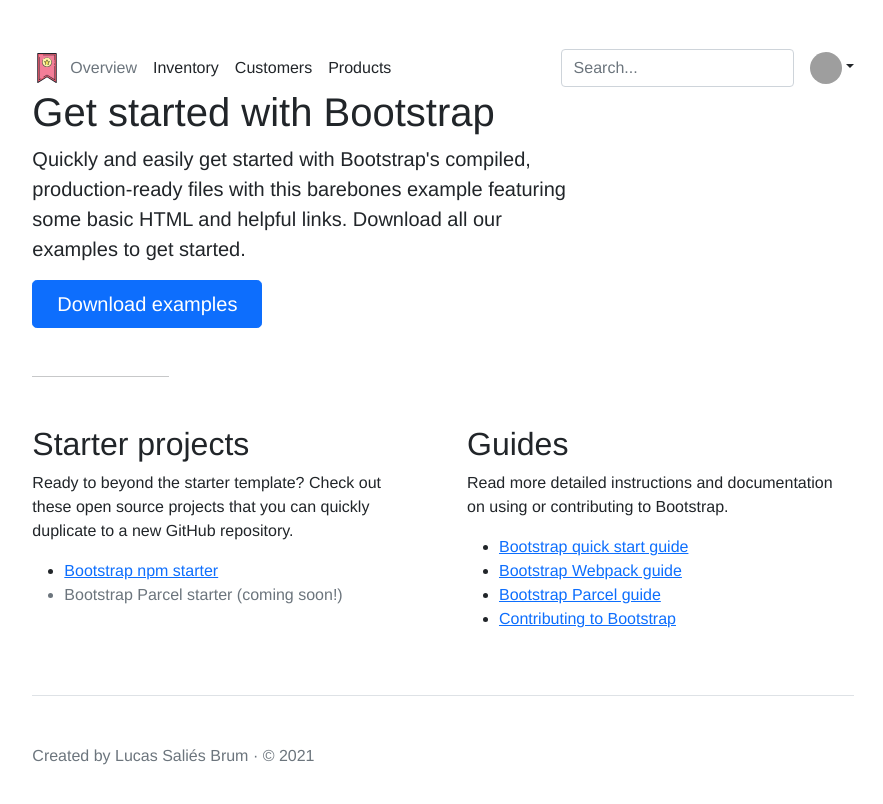
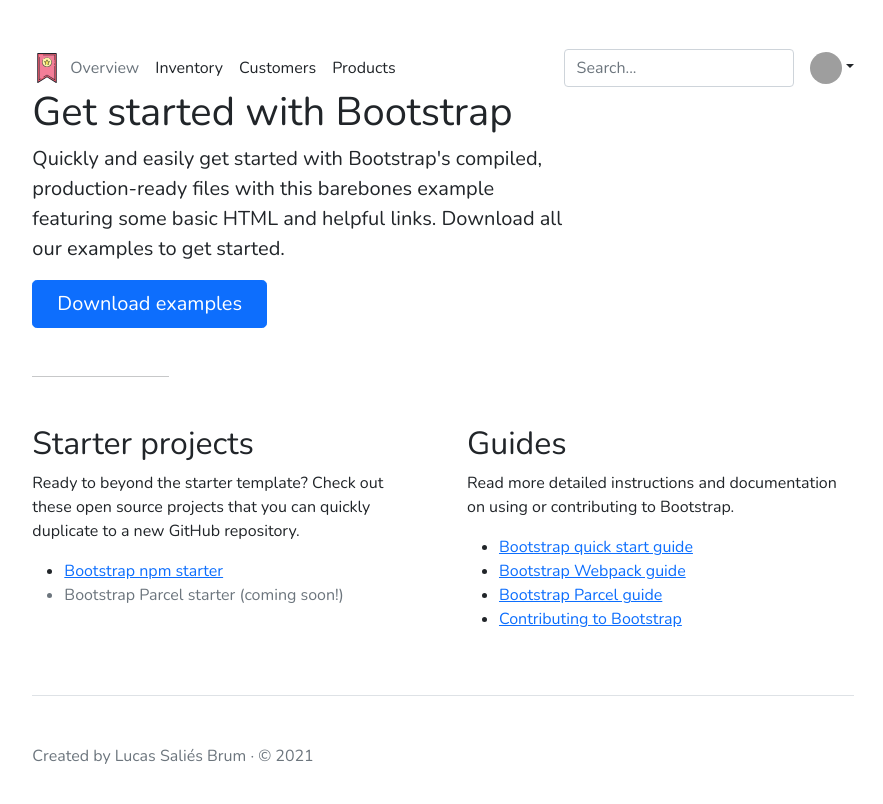
Before and after one commit to sistematico/favoritos, a Vue app: page /about in a window 1280 px wide. Shown: the top 804 px of the page, without its empty margins (197-1080 px from the left). Built offline with nearby package versions, Linux system fonts and the light colour scheme; grey boxes are pictures that could not be loaded.

Commit message:
Autocommit por GitHub: alterações: add 'src/App.vue'

```diff
--- a/src/App.vue
+++ b/src/App.vue
@@ -50,18 +50,20 @@
 </template>
 
 <style lang="scss">
+@import url('https://fonts.googleapis.com/css2?family=Nunito:wght@400;700&display=swap');
+
 #app {
-  font-family: Avenir, Helvetica, Arial, sans-serif;
+  font-family: 'Nunito', Avenir, Helvetica, Arial, sans-serif;
   -webkit-font-smoothing: antialiased;
   -moz-osx-font-smoothing: grayscale;
 }
 
-#nav {
-  padding: 30px;
+.nav {
+  // padding: 30px;
 
-  a {
-    font-weight: bold;
-    color: #2c3e50;
+  li a {
+    // font-weight: bold;
+    // color: #2c3e50;
 
     &.router-link-exact-active {
       color: #42b983;
```
